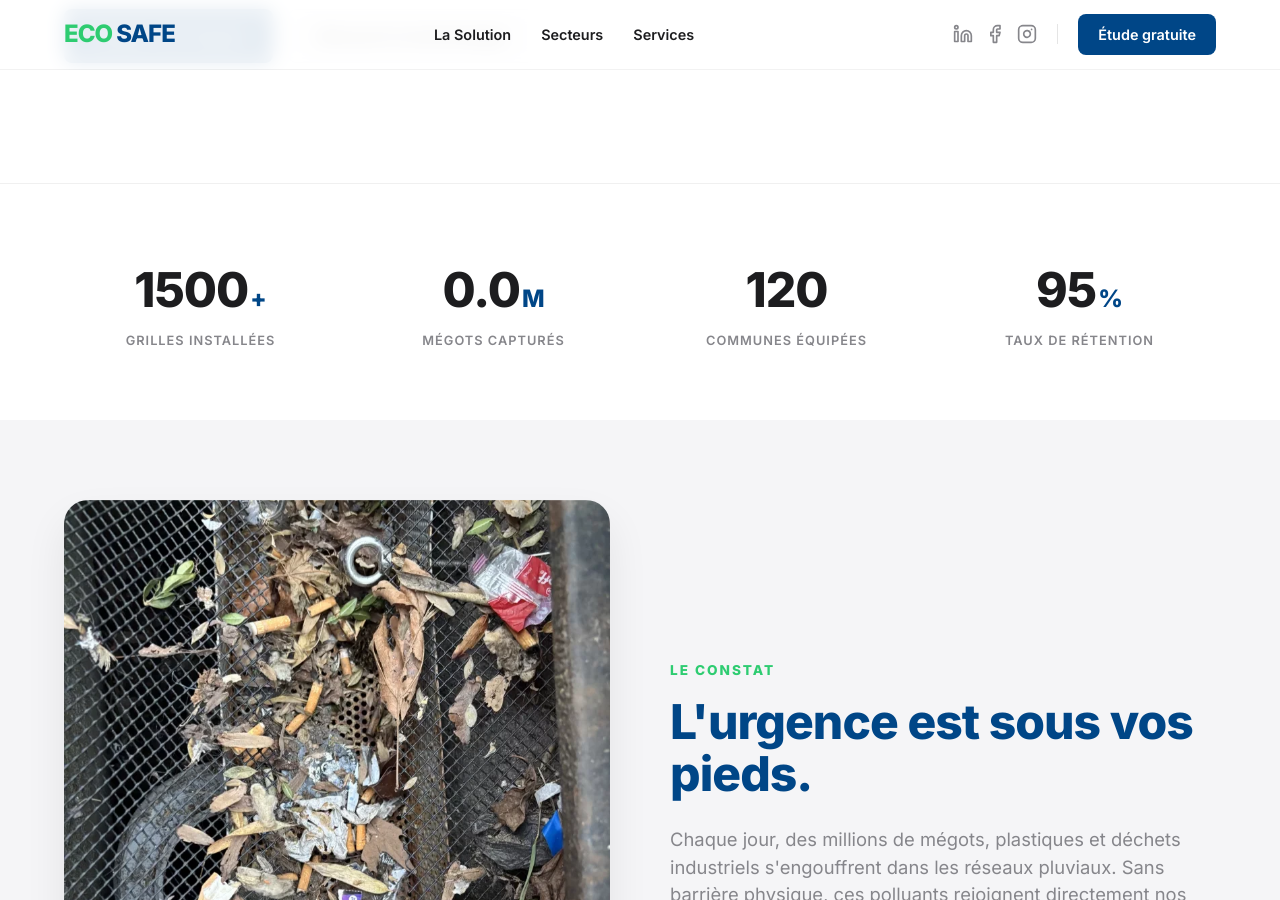
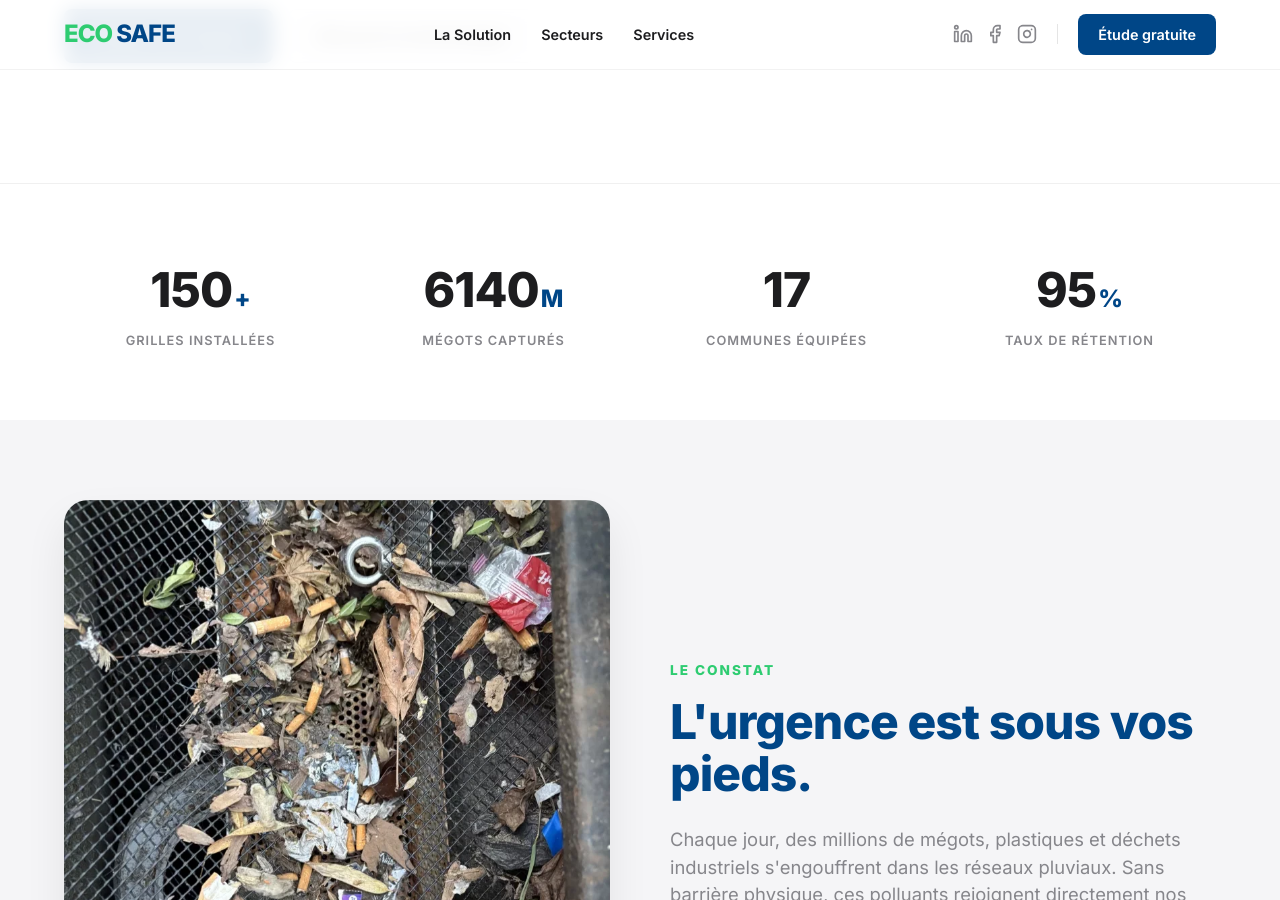
Before and after one commit to DuvalDVL/ecosafe, a Jekyll site: the page built from index.html, in a window 1280 px wide and 900 px high, scrolled down 701 px. Built offline with Jekyll 4.4.1, drawn with Linux system fonts in a browser that asks for light colours.

Commit message:
Update index.html

```diff
--- a/index.html
+++ b/index.html
@@ -43,21 +43,21 @@ description: "Eco Safe installe des grilles de filtration pour avaloirs. Conform
 
       <div class="stat-card">
         <div class="stat-number-wrap">
-          <span class="stat-number counter" data-target="1500">0</span><span class="stat-unit">+</span>
+          <span class="stat-number counter" data-target="150">0</span><span class="stat-unit">+</span>
         </div>
         <span class="stat-label">Grilles installées</span>
       </div>
 
       <div class="stat-card">
         <div class="stat-number-wrap">
-          <span class="stat-number counter" data-target="2.4">0</span><span class="stat-unit">M</span>
+          <span class="stat-number counter" data-target="6140">0</span><span class="stat-unit">M</span>
         </div>
         <span class="stat-label">Mégots capturés</span>
       </div>
 
       <div class="stat-card">
         <div class="stat-number-wrap">
-          <span class="stat-number counter" data-target="120">0</span>
+          <span class="stat-number counter" data-target="17">0</span>
         </div>
         <span class="stat-label">Communes équipées</span>
       </div>
```
